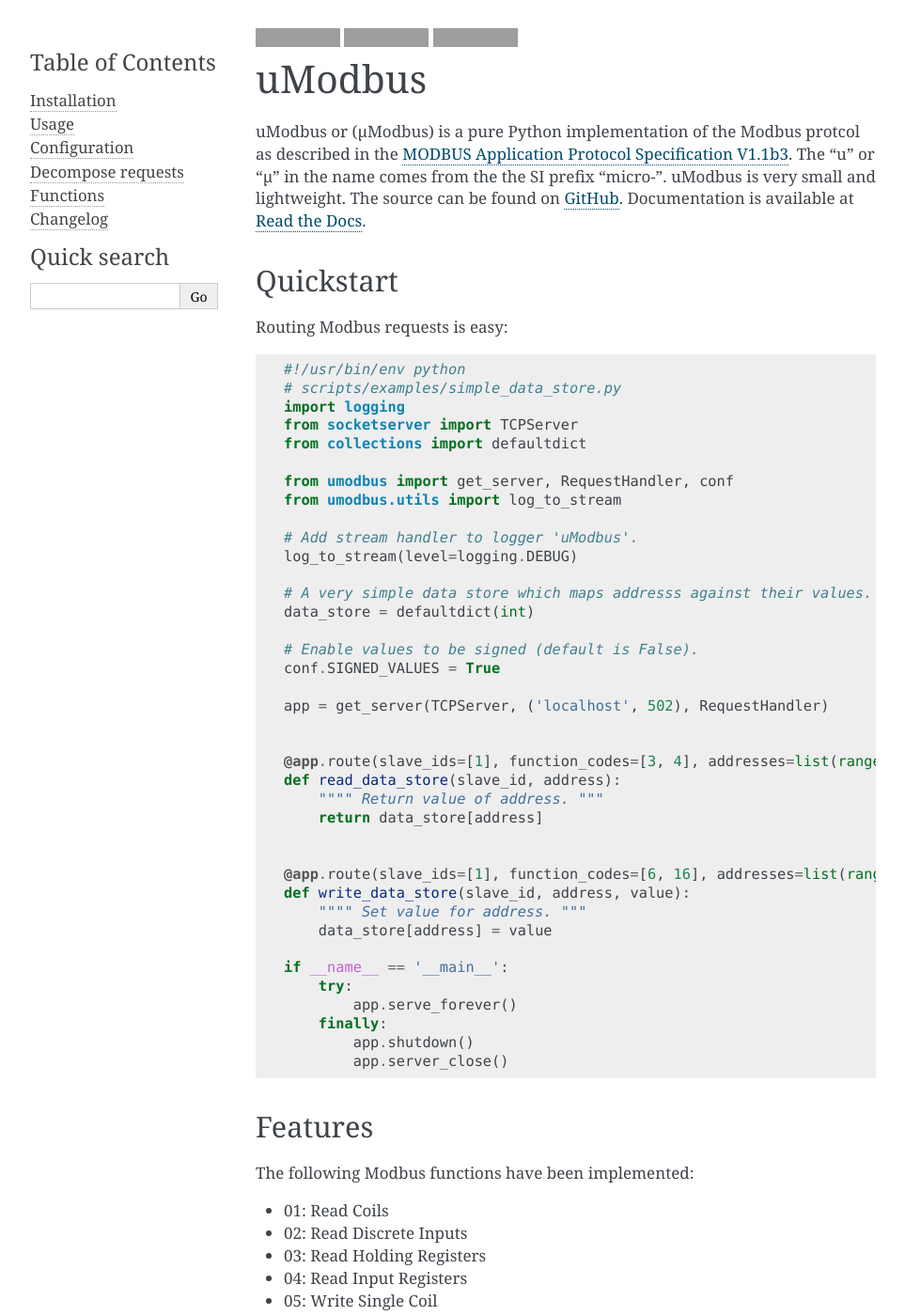
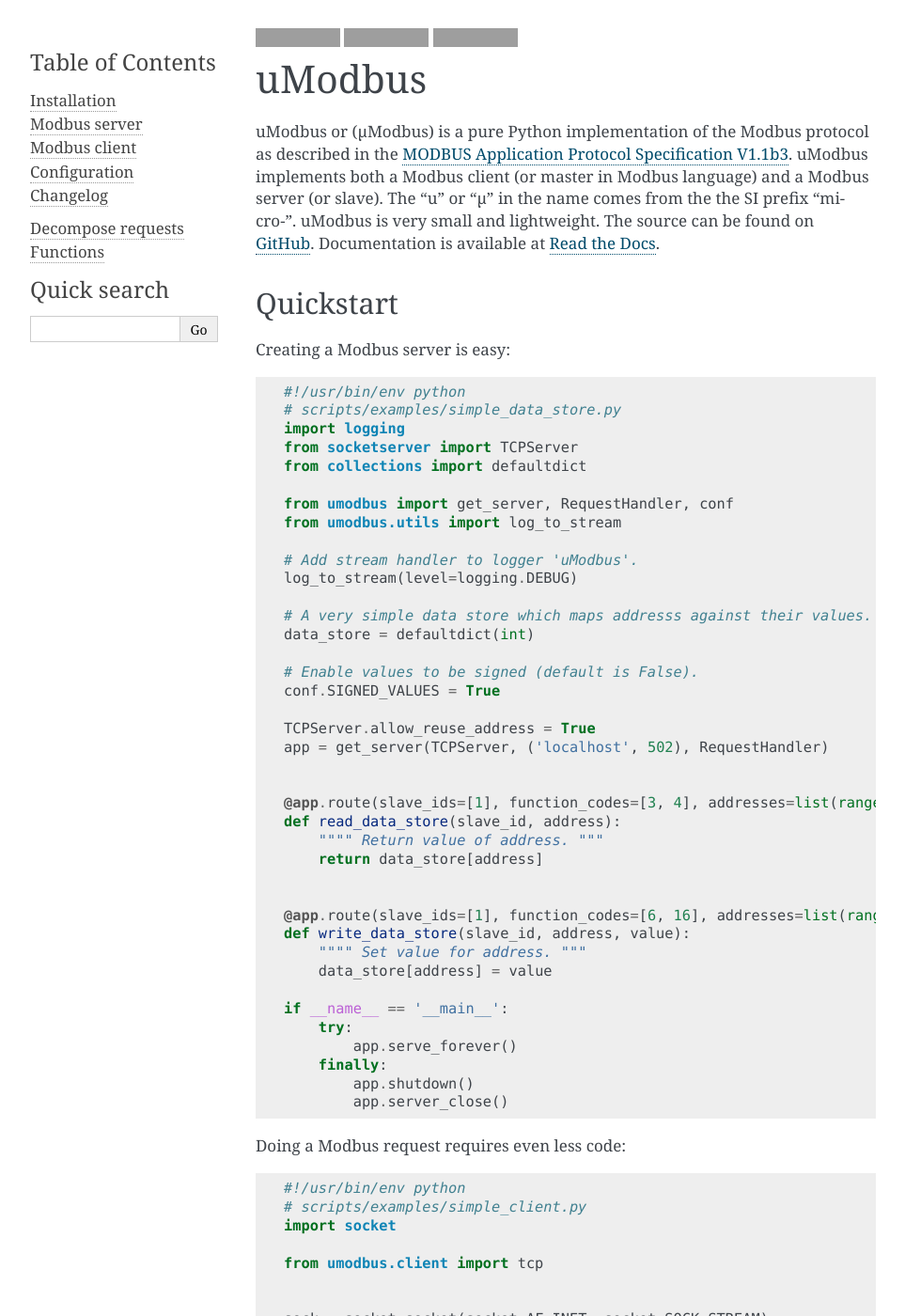
Before and after one commit to AdvancedClimateSystems/uModbus, a Sphinx documentation site: the page built from docs/source/index.rst, in a window 1280 px wide and 1400 px high. Shown: the whole window at 94% size, without its empty margins (148-1111 px from the left). Built offline with Sphinx 7.4.7, drawn with Linux system fonts in a browser that asks for light colours; some of the changed text lies outside the part shown; grey boxes are pictures that could not be loaded.

Commit message:
#23 Update docs.

```diff
--- a/README.rst
+++ b/README.rst
@@ -10,16 +10,17 @@
 uModbus
 =======
 
-uModbus or (μModbus) is a pure Python implementation of the Modbus protcol as
-described in the `MODBUS Application Protocol Specification V1.1b3`_. The "u"
-or "μ" in the name comes from the the SI prefix "micro-". uModbus is very small
-and lightweight. The source can be found on GitHub_. Documentation is available
-at `Read the Docs`_.
+uModbus or (μModbus) is a pure Python implementation of the Modbus protocol as
+described in the `MODBUS Application Protocol Specification V1.1b3`_. uModbus
+implements both a Modbus client (or master in Modbus language) and a Modbus
+server (or slave). The "u" or "μ" in the name comes from the the SI prefix
+"micro-". uModbus is very small and lightweight. The source can be found on
+GitHub_. Documentation is available at `Read the Docs`_.
 
 Quickstart
 ----------
 
-Routing Modbus requests is easy:
+Creating a Modbus server is easy:
 
 ..
     Because GitHub doesn't support the include directive the source of
@@ -45,6 +46,7 @@
     # Enable values to be signed (default is False).
     conf.SIGNED_VALUES = True
 
+    TCPServer.allow_reuse_address = True
     app = get_server(TCPServer, ('localhost', 502), RequestHandler)
 
 
@@ -65,6 +67,34 @@
         finally:
             app.shutdown()
             app.server_close()
+
+Doing a Modbus request requires even less code:
+
+..
+    Because GitHub doesn't support the include directive the source of
+    scripts/examples/simple_data_store.py has been copied to this file.
+
+.. code:: python
+
+    #!/usr/bin/env python
+    # scripts/examples/simple_client.py
+    import socket
+
+    from umodbus.client import tcp
+
+
+    sock = socket.socket(socket.AF_INET, socket.SOCK_STREAM)
+    sock.connect(('localhost', 502))
+
+    # Returns a message or Application Data Unit (ADU) specific for doing
+    # Modbus TCP/IP.
+    message = tcp.write_multiple_coils(slave_id=1, address=1, values=[1, 0, 1, 1])
+
+    # Response depends on Modbus function code. This particular returns the
+    # amount of coils written, in this case it isr3.
+    response = tcp.send_message(message, sock)
+
+    sock.close()
 
 Features
 --------
--- a/docs/source/functions.rst
+++ b/docs/source/functions.rst
@@ -38,7 +38,7 @@
 
 .. autoclass:: umodbus.functions.WriteMultipleCoils
 
-16: Write Multiple Register
-===========================
+16: Write Multiple Registers
+============================
 
 .. autoclass:: umodbus.functions.WriteMultipleRegisters
--- a/docs/source/index.rst
+++ b/docs/source/index.rst
@@ -1,14 +1,25 @@
 .. include:: ../../README.rst
 
-Contents:
----------
+....
+
+How uModus works
+----------------
 
 .. toctree::
    :maxdepth: 2
 
    installation
-   usage
+   modbus_server
+   modbus_client
    configuration
+   changelog
+
+
+The Modbus protocol explained
+-----------------------------
+
+.. toctree::
+   :maxdepth: 2
+
    decompose_requests
    functions
-   changelog
```
Also changed, not shown: docs/source/modbus_client.rst (added, +37 -0 lines), docs/source/modbus_server.rst (renamed from docs/source/usage.rst, +9 -5 lines), 3 other files.
